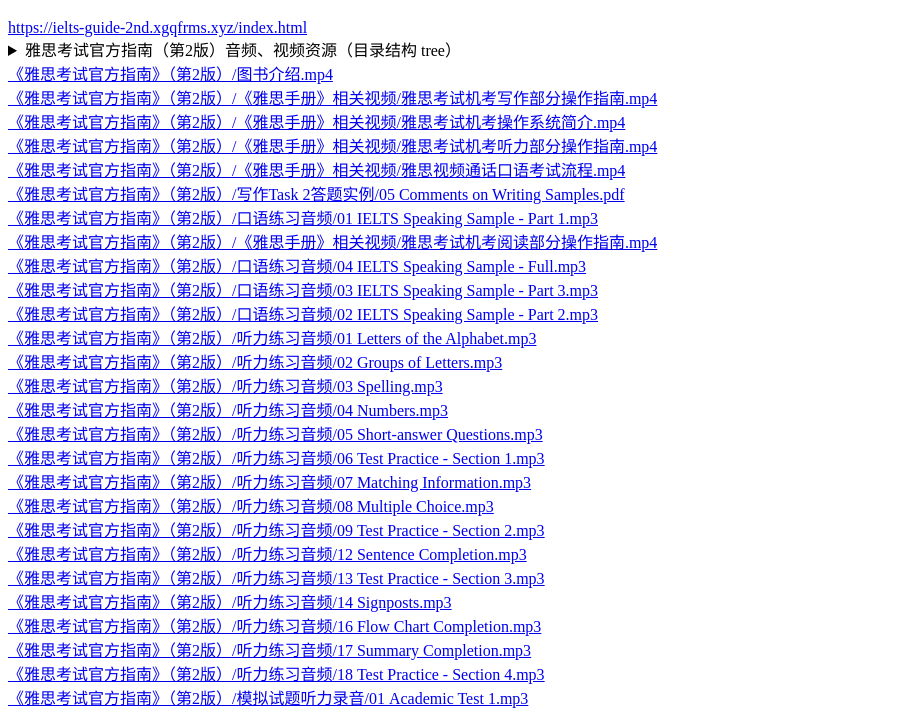
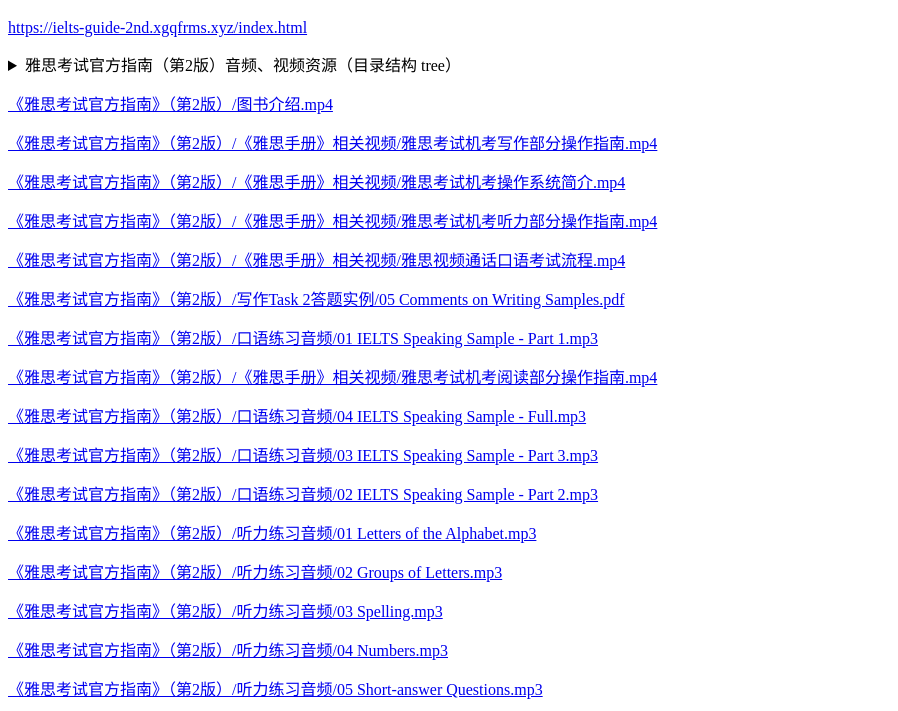
Before and after one commit to xgqfrms/IELTS-Guide-2nd, a website: page docs/index.html in a window 1280 px wide. Shown: the part 70-781 px from the top of the page, without its empty margins (0-898 px from the left). Drawn offline with Linux system fonts and the light colour scheme.

Commit message:
feat: style for UX

```diff
--- a/docs/index.html
+++ b/docs/index.html
@@ -7,6 +7,14 @@
   <meta name="author" content="xgqfrms">
   <meta name="generator" content="VS code">
   <title>ielts-guide-2nd 雅思考试官方指南（第2版）音频、视频资源</title>
+  <style lang="css">
+    details, a {
+      padding-bottom: 15px;
+    }
+    a {
+      display: inline-block;
+    }
+  </style>
 </head>
 <body>
   <header>
```
Also changed, not shown: 18 other files.
